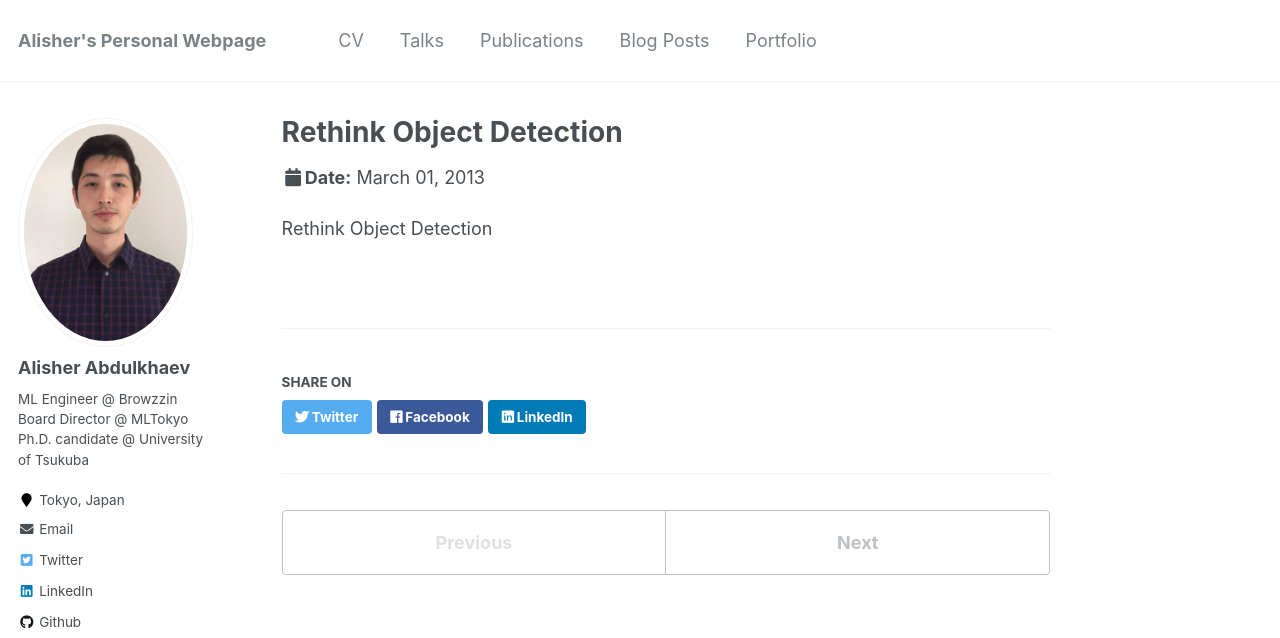
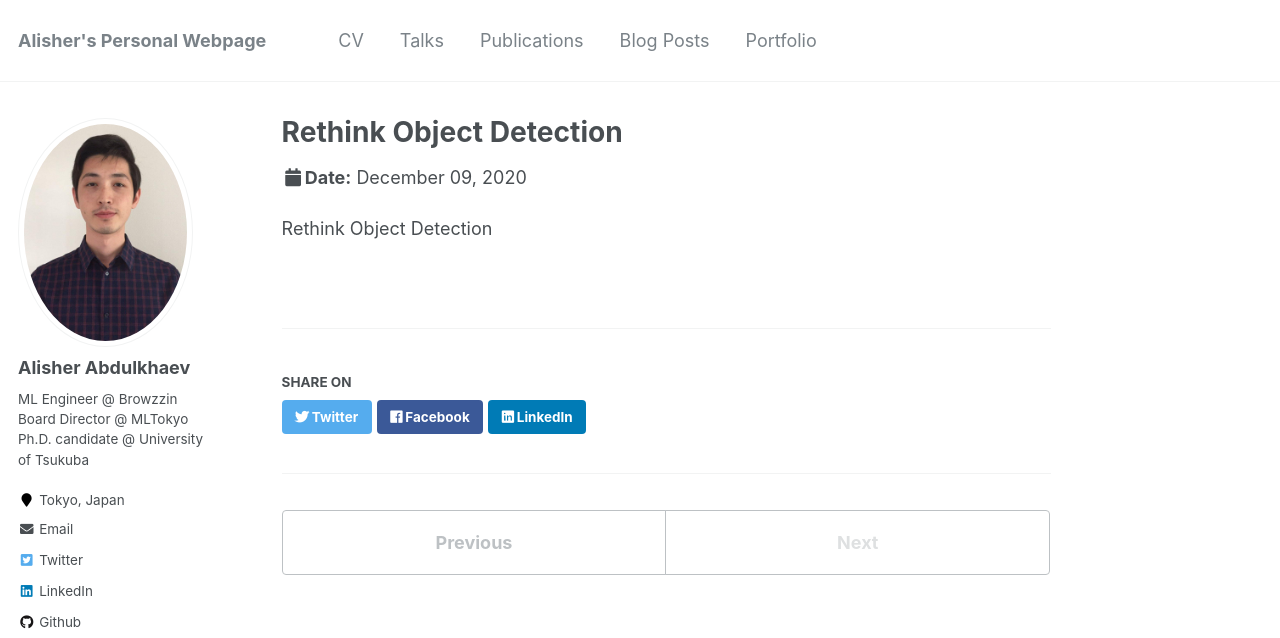
Before and after one commit to vivek37373/alisher-ai.github.io, a Jekyll site: the page built from _talks/2020-12-09-tutorial-1.md, in a window 1280 px wide. Shown: the top 638 px of the page. Built offline with Jekyll 4.4.1, drawn with Linux system fonts in a browser that asks for light colours.

Commit message:
Update 2020-12-09-tutorial-1.md

```diff
--- a/_talks/2020-12-09-tutorial-1.md
+++ b/_talks/2020-12-09-tutorial-1.md
@@ -4,7 +4,7 @@ collection: talks
 type: "Tutorial"
 permalink: /talks/2020-12-09-tutorial-1
 venue: "Open Data Science Conference"
-date: 2013-03-01
+date: 2020-12-09
 location: "Tokyo, Japan"
 ---
 
```
